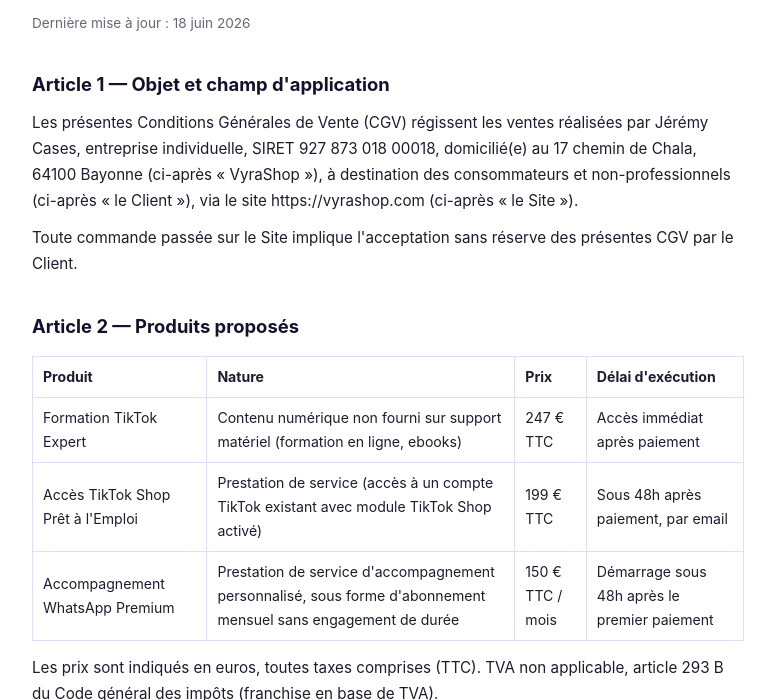
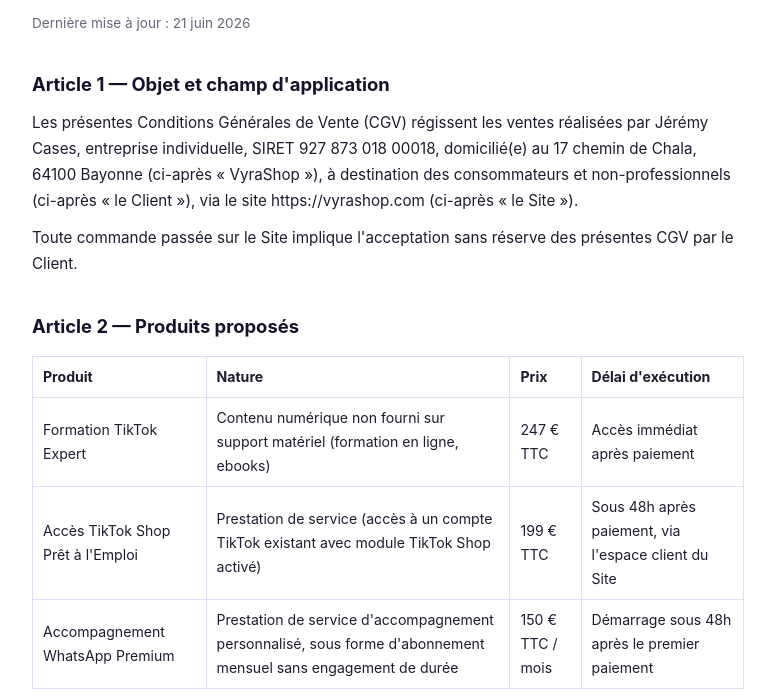
Before and after one commit to sicario3164/vyrashop-site-, a website: page cgv.html in a window 1280 px wide. Shown: the part 131-831 px from the top of the page, without its empty margins (252-1027 px from the left). Drawn offline with Linux system fonts and the light colour scheme.

Commit message:
Update last updated date and delivery details

```diff
--- a/cgv.html
+++ b/cgv.html
@@ -28,7 +28,7 @@
 <div class="wrap">
   <a class="back" href="index.html">← Retour à VyraShop</a>
   <h1>Conditions Générales de Vente</h1>
-  <p class="updated">Dernière mise à jour : 18 juin 2026</p>
+  <p class="updated">Dernière mise à jour : 21 juin 2026</p>
 
 
   <h2>Article 1 — Objet et champ d'application</h2>
@@ -39,7 +39,7 @@
   <table>
     <tr><th>Produit</th><th>Nature</th><th>Prix</th><th>Délai d'exécution</th></tr>
     <tr><td>Formation TikTok Expert</td><td>Contenu numérique non fourni sur support matériel (formation en ligne, ebooks)</td><td>247 € TTC</td><td>Accès immédiat après paiement</td></tr>
-    <tr><td>Accès TikTok Shop Prêt à l'Emploi</td><td>Prestation de service (accès à un compte TikTok existant avec module TikTok Shop activé)</td><td>199 € TTC</td><td>Sous 48h après paiement, par email</td></tr>
+    <tr><td>Accès TikTok Shop Prêt à l'Emploi</td><td>Prestation de service (accès à un compte TikTok existant avec module TikTok Shop activé)</td><td>199 € TTC</td><td>Sous 48h après paiement, via l'espace client du Site</td></tr>
     <tr><td>Accompagnement WhatsApp Premium</td><td>Prestation de service d'accompagnement personnalisé, sous forme d'abonnement mensuel sans engagement de durée</td><td>150 € TTC / mois</td><td>Démarrage sous 48h après le premier paiement</td></tr>
   </table>
   <p>Les prix sont indiqués en euros, toutes taxes comprises (TTC). TVA non applicable, article 293 B du Code général des impôts (franchise en base de TVA).</p>
@@ -70,7 +70,7 @@
   <p>Les commandes sont passées directement sur le Site et le paiement est traité par Stripe, prestataire de paiement sécurisé. VyraShop n'a accès à aucune donnée bancaire du Client. Avant de finaliser sa commande, le Client doit cocher une case confirmant son acceptation des présentes CGV, de la politique de confidentialité, et, le cas échéant, sa renonciation expresse à son droit de rétractation (voir Article 7). Pour l'Accompagnement WhatsApp Premium, le paiement de 150 € est prélevé automatiquement chaque mois jusqu'à résiliation, via le même moyen de paiement enregistré lors de la première commande.</p>
 
   <h2>Article 6 — Livraison et exécution</h2>
-  <p>La Formation TikTok Expert est accessible immédiatement après confirmation du paiement. L'Accès TikTok Shop est transmis par email dans un délai maximal de 48 heures après le paiement. L'Accompagnement WhatsApp Premium démarre dans un délai maximal de 48 heures après le premier paiement, par prise de contact de VyraShop sur le numéro WhatsApp communiqué par le Client. En cas de retard significatif, le Client peut contacter contact@vyrashop.com.</p>
+  <p>La Formation TikTok Expert est accessible immédiatement après confirmation du paiement, depuis l'espace client du Client sur le Site (rubrique « Mon compte »). L'Accès TikTok Shop est transmis dans ce même espace client dans un délai maximal de 48 heures après le paiement. L'Accompagnement WhatsApp Premium démarre dans un délai maximal de 48 heures après le premier paiement, par prise de contact de VyraShop sur le numéro WhatsApp communiqué par le Client. En cas de retard significatif, le Client peut contacter contact@vyrashop.com.</p>
 
   <h2>Article 7 — Droit de rétractation</h2>
   <p>Conformément à l'article L221-18 du Code de la consommation, le Client dispose en principe d'un délai de 14 jours pour se rétracter d'un contrat conclu à distance, sans avoir à justifier de motif.</p>
```
